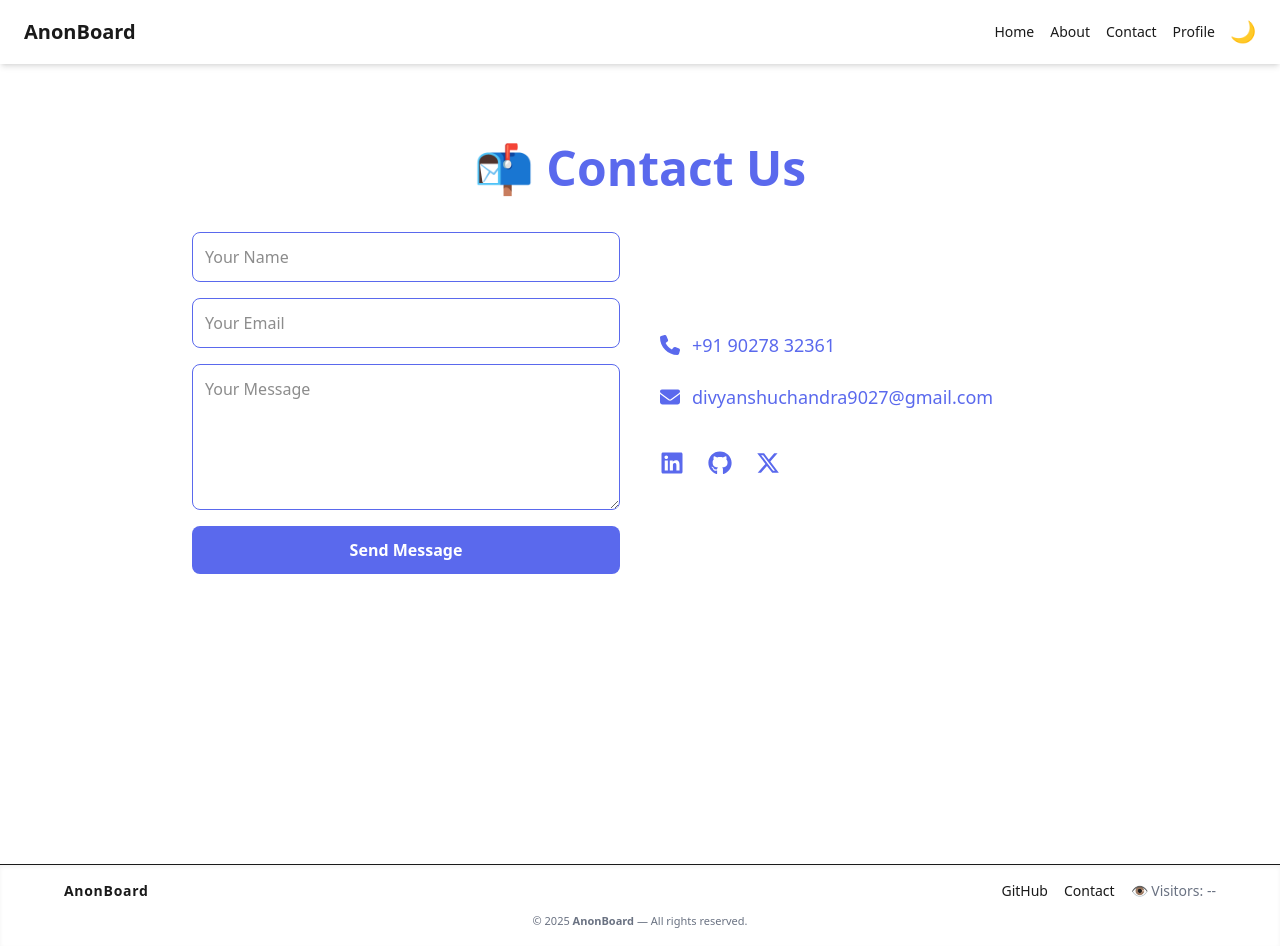
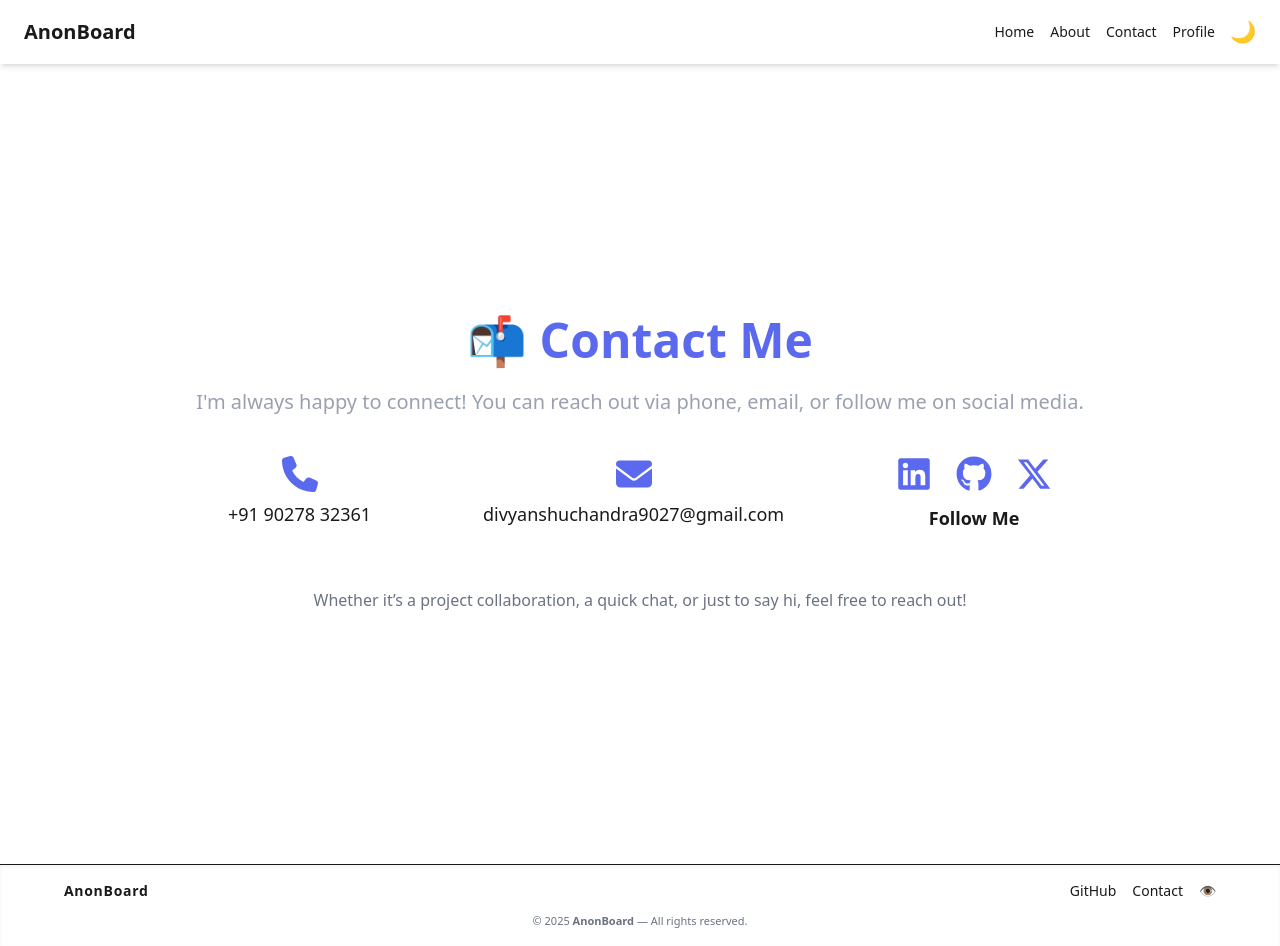
Before and after one commit to DivyanshuVortex/Anon-Board, a React (Vite) app in the folder Client/: page /contact in a window 1280 px wide. Built offline with nearby package versions, Linux system fonts and the light colour scheme.

Commit message:
final commit

```diff
--- a/Client/src/components/Bottom.tsx
+++ b/Client/src/components/Bottom.tsx
@@ -1,17 +1,23 @@
-import React from "react";
+import React, { useState } from "react";
 
 const Bottom: React.FC = () => {
+  const [tooltipPos, setTooltipPos] = useState({ x: 0, y: 0 });
+  const [showTooltip, setShowTooltip] = useState(false);
+
+  const handleMouseMove = (e: React.MouseEvent<HTMLSpanElement>) => {
+    setTooltipPos({ x: e.clientX + 10, y: e.clientY + 10 });
+  };
+
   return (
-    <footer className="w-full bg-[var(--bg)] text-[var(--text)] border-t shadow-inner px-4 py-4">
+    <footer className="w-full bg-[var(--bg)] text-[var(--text)] border-t shadow-inner px-4 py-4 relative">
       <div className="max-w-6xl mx-auto flex flex-col sm:flex-row justify-between items-center text-xs sm:text-sm">
-
         {/* Logo + Name */}
         <div className="flex items-center gap-2">
           <span className="font-semibold tracking-wider">AnonBoard</span>
         </div>
 
         {/* Links */}
-        <div className="hidden sm:flex items-center gap-4">
+        <div className="hidden sm:flex items-center gap-4 relative">
           <a
             href="https://github.com/DivyanshuVortex"
             target="_blank"
@@ -20,15 +26,32 @@ const Bottom: React.FC = () => {
           >
             GitHub
           </a>
-          <a
-            href="/contact"
-            className="hover:text-[var(--primary)] transition"
-          >
+          <a href="/contact" className="hover:text-[var(--primary)] transition">
             Contact
           </a>
-          <span className="text-gray-500">
-            👁️ Visitors: <span id="visit-count">--</span>
+          <span
+            className="text-gray-500 hover:scale-125 cursor-pointer"
+            onMouseEnter={() => setShowTooltip(true)}
+            onMouseLeave={() => setShowTooltip(false)}
+            onMouseMove={handleMouseMove}
+          >
+            👁️
           </span>
+
+          {/* Tooltip */}
+          {showTooltip && (
+            <span
+              style={{
+                position: "fixed",
+                top: tooltipPos.y,
+                left: tooltipPos.x,
+                pointerEvents: "none",
+              }}
+              className="bg-black text-white px-2 py-1 text-xs rounded shadow-md"
+            >
+              Made by Divyanshu
+            </span>
+          )}
         </div>
       </div>
 
--- a/Client/src/pages/About.tsx
+++ b/Client/src/pages/About.tsx
@@ -45,7 +45,7 @@ const About: React.FC = () => {
         </motion.h2>
         <motion.p className="max-w-2xl text-lg sm:text-xl leading-relaxed" variants={fadeInVariants}>
           Click “Create Feedback”, type your thoughts, and submit. An anonymous ID is
-          generated for you — no sign-in, ever. It's secure, fast, and judgment-free.
+          generated for you — ever. It's secure, fast, and judgment-free.
         </motion.p>
       </motion.section>
 
--- a/Client/src/pages/Contact.tsx
+++ b/Client/src/pages/Contact.tsx
@@ -26,77 +26,46 @@ const iconVariants = {
   },
 };
 
-
 const Contact: React.FC = () => {
   useTop();
+
   return (
-    <div className="bg-[var(--bg)] text-[var(--text)] min-h-screen py-20 px-6">
+    <div className="bg-[var(--bg)] text-[var(--text)] min-h-screen flex items-center justify-center px-6">
       <motion.div
-        className="max-w-4xl mx-auto"
+        className="max-w-4xl w-full"
         initial="hidden"
         whileInView="visible"
         viewport={{ once: true, amount: 0.3 }}
         variants={sectionVariants}
       >
-        <h1 className="text-4xl sm:text-5xl font-bold text-center mb-10 text-[var(--primary)]">
-          📬 Contact Us
+        <h1 className="text-4xl sm:text-5xl font-bold text-center mb-6 text-[var(--primary)]">
+          📬 Contact Me
         </h1>
 
-        <div className="grid grid-cols-1 md:grid-cols-2 gap-10">
-          {/* Contact Form */}
-          <form className="flex flex-col space-y-4">
-            <input
-              type="text"
-              placeholder="Your Name"
-              className="p-3 rounded-lg bg-transparent border border-[var(--primary)] focus:outline-none focus:ring-2 focus:ring-[var(--special)]"
-            />
-            <input
-              type="email"
-              placeholder="Your Email"
-              className="p-3 rounded-lg bg-transparent border border-[var(--primary)] focus:outline-none focus:ring-2 focus:ring-[var(--special)]"
-            />
-            <textarea
-              placeholder="Your Message"
-              rows={5}
-              className="p-3 rounded-lg bg-transparent border border-[var(--primary)] focus:outline-none focus:ring-2 focus:ring-[var(--special)]"
-            />
-            <button
-              type="submit"
-              className="py-3 px-6 rounded-lg font-semibold bg-[var(--primary)] text-white transition duration-200 hover:shadow-[0_0_15px_var(--primary)] hover:bg-[var(--special)] hover:text-black"
-            >
-              Send Message
-            </button>
-          </form>
+        <p className="text-center text-lg sm:text-xl text-gray-400 mb-10">
+          I'm always happy to connect! You can reach out via phone, email, or
+          follow me on social media.
+        </p>
 
-          {/* Contact Info with Icons */}
-          <div className="flex flex-col justify-center space-y-6">
-            <div className="flex items-center space-x-3">
-              <FaPhone className="text-xl text-[var(--primary)]" />
-              <a
-                href="tel:+919027832361"
-                className="text-lg hover:underline text-[var(--primary)]"
-              >
-                +91 90278 32361
-              </a>
-            </div>
+        {/* Contact Info */}
+        <div className="flex flex-col sm:flex-row justify-around items-center sm:items-start space-y-8 sm:space-y-0 sm:space-x-10 text-center">
+          <div className="flex flex-col items-center space-y-2">
+            <FaPhone className="text-4xl text-[var(--primary)]" />
+            <span className="text-lg">+91 90278 32361</span>
+          </div>
 
-            <div className="flex items-center space-x-3">
-              <FaEnvelope className="text-xl text-[var(--primary)]" />
-              <a
-                href="mailto:divyanshuchandra9027@gmail.com"
-                className="text-lg hover:underline text-[var(--primary)]"
-              >
-                divyanshuchandra9027@gmail.com
-              </a>
-            </div>
+          <div className="flex flex-col items-center space-y-2">
+            <FaEnvelope className="text-4xl text-[var(--primary)]" />
+            <span className="text-lg">divyanshuchandra9027@gmail.com</span>
+          </div>
 
-            {/* Social Icons */}
-            <div className="flex items-center space-x-6 mt-4">
+          <div className="flex flex-col items-center space-y-3">
+            <div className="flex items-center space-x-6">
               <motion.a
                 href="https://linkedin.com/in/divyanshu-chandra-66074926b"
                 target="_blank"
                 rel="noopener noreferrer"
-                className="text-2xl text-[var(--primary)]"
+                className="text-4xl text-[var(--primary)]"
                 whileHover="hover"
                 variants={iconVariants}
               >
@@ -107,7 +76,7 @@ const Contact: React.FC = () => {
                 href="https://github.com/DivyanshuVortex"
                 target="_blank"
                 rel="noopener noreferrer"
-                className="text-2xl text-[var(--primary)]"
+                className="text-4xl text-[var(--primary)]"
                 whileHover="hover"
                 variants={iconVariants}
               >
@@ -118,15 +87,21 @@ const Contact: React.FC = () => {
                 href="https://x.com/DivyanshuVortex"
                 target="_blank"
                 rel="noopener noreferrer"
-                className="text-2xl text-[var(--primary)]"
+                className="text-4xl text-[var(--primary)]"
                 whileHover="hover"
                 variants={iconVariants}
               >
                 <FaXTwitter />
               </motion.a>
             </div>
+            <span className="text-lg font-semibold mb-2">Follow Me</span>
           </div>
         </div>
+
+        <p className="mt-12 text-center text-gray-500">
+          Whether it’s a project collaboration, a quick chat, or just to say hi,
+          feel free to reach out!
+        </p>
       </motion.div>
     </div>
   );
```
